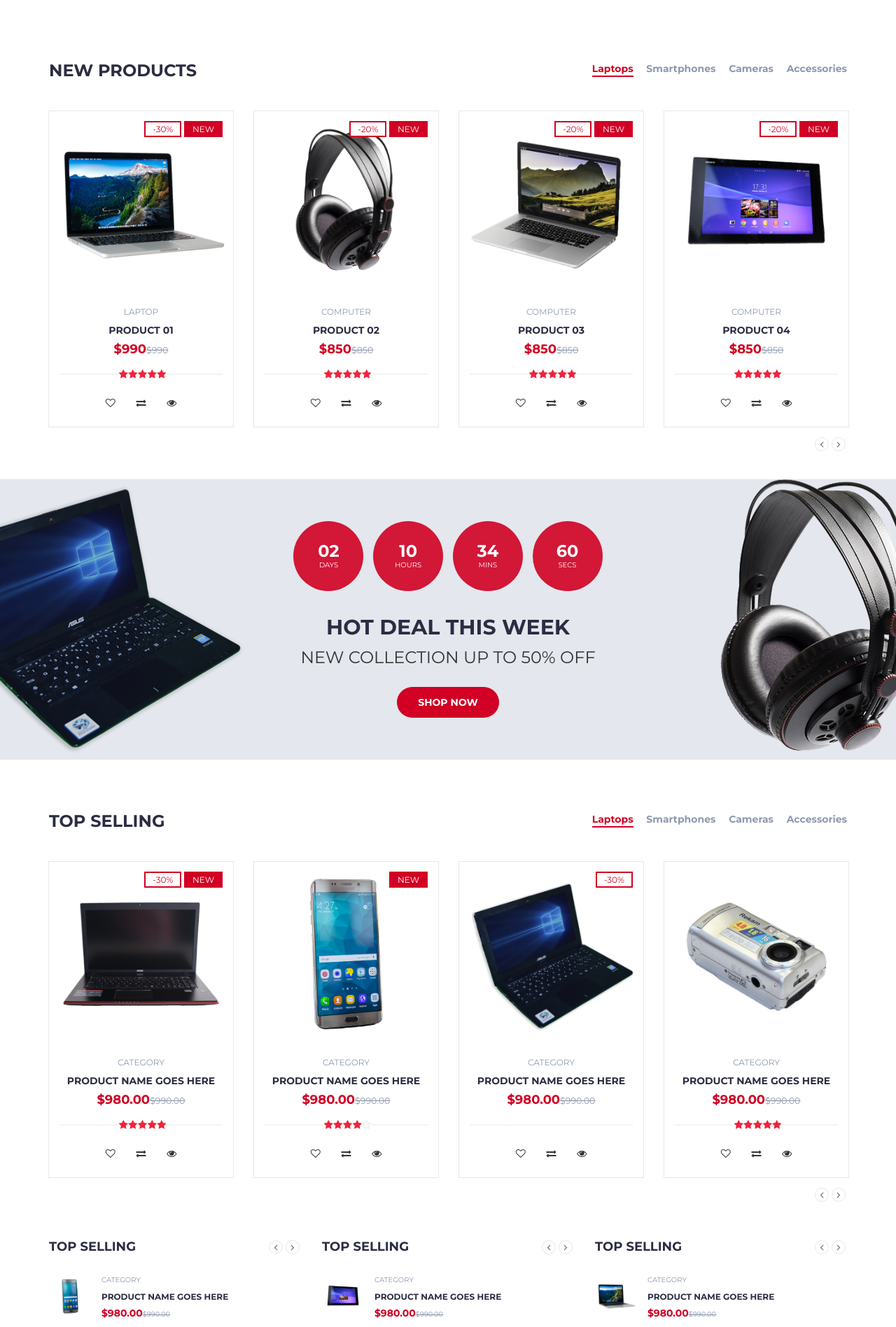
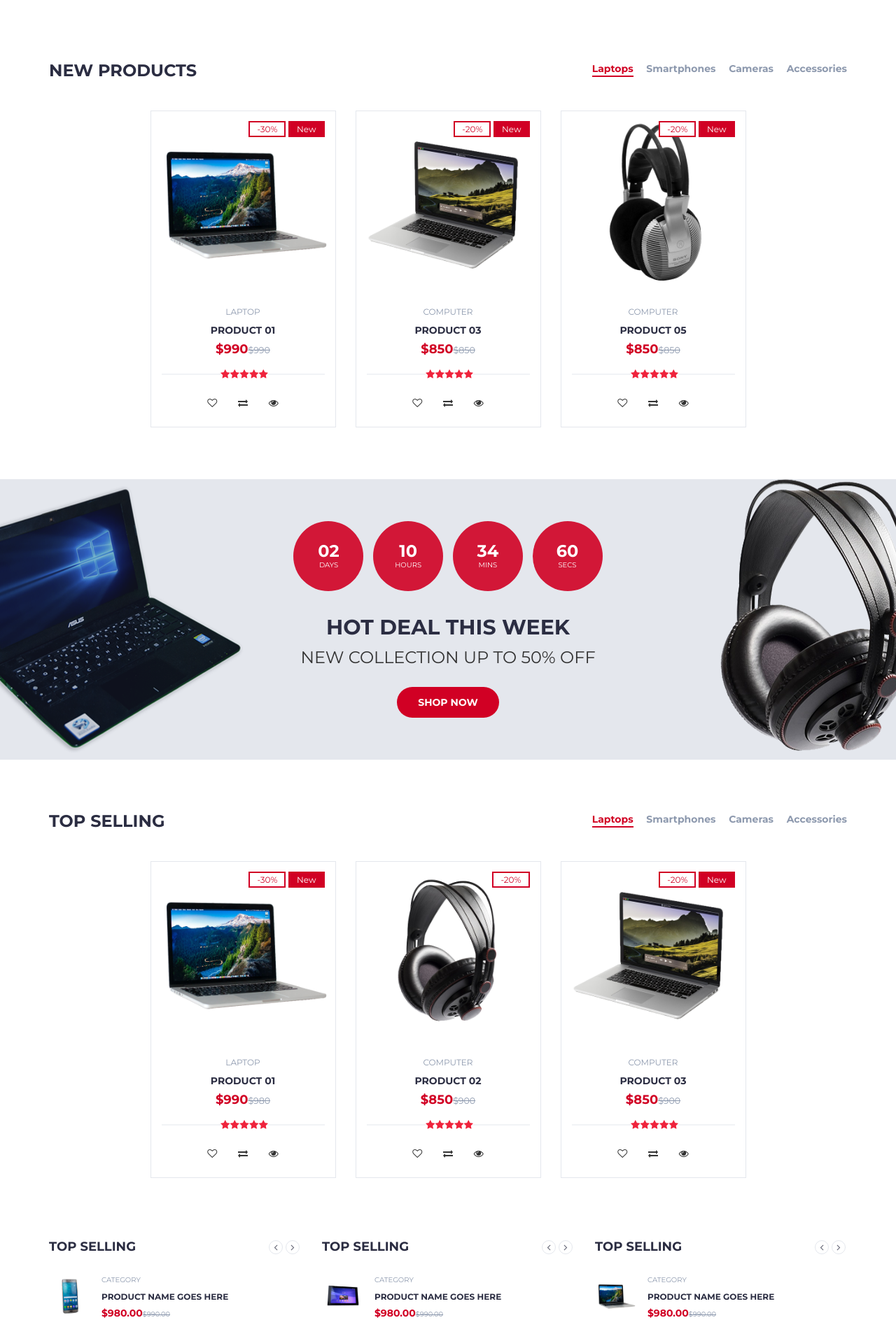
Before and after one commit to sabbirhasaann/eCommerce-django, a Django app: page / in a window 1280 px wide. Shown: the part 494-2391 px from the top of the page at 70% size. Run offline with Django 5.2, Linux system fonts and the light colour scheme; some libraries are stand-ins or nearby versions.

Commit message:
top selling product section now fetching data from dummy products

```diff
--- a/app01/views.py
+++ b/app01/views.py
@@ -18,77 +18,89 @@ dummy_products = [
         "name": "Product 01",
         "label": {
             "sale": "-30%",
-            "isnew": "NEW"
+            "isnew": True
         },
         "category": "Laptop",
         "price": {
             "new": 990,
             "old": 980
         },
-        "rating": 5
+        "rating": 5,
+        "topselling": True
     },
     {
         "image": "product02.png",
         "name": "Product 02",
         "label": {
             "sale": "-20%",
-            "isnew": "NEW"
+            "isnew": False
         },
         "category": "Computer",
         "price": {
             "new": 850,
             "old": 900
         },
-        "rating": 4
+        "rating": 4,
+        "topselling": True,
     },
     {
         "image": "product03.png",
         "name": "Product 03",
         "label": {
             "sale": "-20%",
-            "isnew": "NEW"
+            "isnew": True
         },
         "category": "Computer",
         "price": {
             "new": 850,
             "old": 900
         },
-        "rating": 4
+        "rating": 4,
+        "topselling":True,
     },
     {
         "image": "product04.png",
         "name": "Product 04",
         "label": {
             "sale": "-20%",
-            "isnew": "NEW"
+            "isnew": False
         },
         "category": "Computer",
         "price": {
             "new": 850,
             "old": 900
         },
-        "rating": 4
+        "rating": 4,
+        "topselling": False,
     },
     {
         "image": "product05.png",
         "name": "Product 05",
         "label": {
             "sale": "-20%",
-            "isnew": "NEW"
+            "isnew": True
         },
         "category": "Computer",
         "price": {
             "new": 850,
             "old": 900
         },
-        "rating": 4
+        "rating": 4,
+        "topselling": False
     },
 
 ]
+
+new_dummy_products = [product for product in dummy_products if product["label"]["isnew"]]
+topselling_dummy_products = [product for product in dummy_products if product.get("topselling", False)]
 
 def page01(request):
     return HttpResponse('Class 01 running')
 
 def index(request):
     """Main html File"""
-    return render(request, "index.html", {"products": dummy_products})
+    return render(request, "index.html",
+                  {
+                    "products": new_dummy_products,
+                    "topproducts": topselling_dummy_products,
+                  })
--- a/templates/new_product_section.html
+++ b/templates/new_product_section.html
@@ -43,7 +43,7 @@
                       <img src="{% static './img/' %}{{ product.image }}" alt="{{ product.name }}" />
                       <div class="product-label">
                         <span class="sale">{{ product.label.sale }}</span>
-                        <span class="new">{{ product.label.isnew }}</span>
+                        <span class="new">{% if product.label.isnew %}New{% endif %}</span>
                       </div>
                     </div>
                     <div class="product-body">
--- a/templates/top_selling_products.html
+++ b/templates/top_selling_products.html
@@ -36,19 +36,22 @@
             <!-- tab -->
             <div id="tab2" class="tab-pane fade in active">
               <div class="products-slick" data-nav="#slick-nav-2">
+                {% for product in topproducts %}
                   <!-- product -->
                   <div class="product">
                     <div class="product-img">
-                    <img src="{% static './img/product06.png' %}" alt="" />
+                      <img src="{% static './img/' %}{{ product.image }}" alt="{{ product.name }}" />
                       <div class="product-label">
-                      <span class="sale">-30%</span>
-                      <span class="new">NEW</span>
+                        <span class="sale">{{ product.label.sale }}</span>
+                        {% if product.label.isnew %}
+                          <span class="new">New</span>
+                        {% endif %}
                       </div>
                     </div>
                     <div class="product-body">
-                    <p class="product-category">Category</p>
-                    <h3 class="product-name"><a href="#">product name goes here</a></h3>
-                    <h4 class="product-price">$980.00<del class="product-old-price">$990.00</del></h4>
+                      <p class="product-category">{{ product.category }}</p>
+                      <h3 class="product-name"><a href="#">{{ product.name }}</a></h3>
+                      <h4 class="product-price">${{ product.price.new }}<del class="product-old-price">${{ product.price.old }}</del></h4>
                       <div class="product-rating">
                         <i class="fa fa-star"></i>
                         <i class="fa fa-star"></i>
@@ -67,118 +70,7 @@
                     </div>
                   </div>
                   <!-- /product -->
-
-                <!-- product -->
-                <div class="product">
-                  <div class="product-img">
-                    <img src="{% static './img/product07.png' %}" alt="" />
-                    <div class="product-label">
-                      <span class="new">NEW</span>
-                    </div>
-                  </div>
-                  <div class="product-body">
-                    <p class="product-category">Category</p>
-                    <h3 class="product-name"><a href="#">product name goes here</a></h3>
-                    <h4 class="product-price">$980.00<del class="product-old-price">$990.00</del></h4>
-                    <div class="product-rating">
-                      <i class="fa fa-star"></i>
-                      <i class="fa fa-star"></i>
-                      <i class="fa fa-star"></i>
-                      <i class="fa fa-star"></i>
-                      <i class="fa fa-star-o"></i>
-                    </div>
-                    <div class="product-btns">
-                      <button class="add-to-wishlist"><i class="fa fa-heart-o"></i><span class="tooltipp">add to wishlist</span></button>
-                      <button class="add-to-compare"><i class="fa fa-exchange"></i><span class="tooltipp">add to compare</span></button>
-                      <button class="quick-view"><i class="fa fa-eye"></i><span class="tooltipp">quick view</span></button>
-                    </div>
-                  </div>
-                  <div class="add-to-cart">
-                    <button class="add-to-cart-btn"><i class="fa fa-shopping-cart"></i> add to cart</button>
-                  </div>
-                </div>
-                <!-- /product -->
-
-                <!-- product -->
-                <div class="product">
-                  <div class="product-img">
-                    <img src="{% static './img/product08.png' %}" alt="" />
-                    <div class="product-label">
-                      <span class="sale">-30%</span>
-                    </div>
-                  </div>
-                  <div class="product-body">
-                    <p class="product-category">Category</p>
-                    <h3 class="product-name"><a href="#">product name goes here</a></h3>
-                    <h4 class="product-price">$980.00<del class="product-old-price">$990.00</del></h4>
-                    <div class="product-rating"></div>
-                    <div class="product-btns">
-                      <button class="add-to-wishlist"><i class="fa fa-heart-o"></i><span class="tooltipp">add to wishlist</span></button>
-                      <button class="add-to-compare"><i class="fa fa-exchange"></i><span class="tooltipp">add to compare</span></button>
-                      <button class="quick-view"><i class="fa fa-eye"></i><span class="tooltipp">quick view</span></button>
-                    </div>
-                  </div>
-                  <div class="add-to-cart">
-                    <button class="add-to-cart-btn"><i class="fa fa-shopping-cart"></i> add to cart</button>
-                  </div>
-                </div>
-                <!-- /product -->
-
-                <!-- product -->
-                <div class="product">
-                  <div class="product-img">
-                    <img src="{% static './img/product09.png' %}" alt="" />
-                  </div>
-                  <div class="product-body">
-                    <p class="product-category">Category</p>
-                    <h3 class="product-name"><a href="#">product name goes here</a></h3>
-                    <h4 class="product-price">$980.00<del class="product-old-price">$990.00</del></h4>
-                    <div class="product-rating">
-                      <i class="fa fa-star"></i>
-                      <i class="fa fa-star"></i>
-                      <i class="fa fa-star"></i>
-                      <i class="fa fa-star"></i>
-                      <i class="fa fa-star"></i>
-                    </div>
-                    <div class="product-btns">
-                      <button class="add-to-wishlist"><i class="fa fa-heart-o"></i><span class="tooltipp">add to wishlist</span></button>
-                      <button class="add-to-compare"><i class="fa fa-exchange"></i><span class="tooltipp">add to compare</span></button>
-                      <button class="quick-view"><i class="fa fa-eye"></i><span class="tooltipp">quick view</span></button>
-                    </div>
-                  </div>
-                  <div class="add-to-cart">
-                    <button class="add-to-cart-btn"><i class="fa fa-shopping-cart"></i> add to cart</button>
-                  </div>
-                </div>
-                <!-- /product -->
-
-                <!-- product -->
-                <div class="product">
-                  <div class="product-img">
-                    <img src="{% static './img/product01.png' %}" alt="" />
-                  </div>
-                  <div class="product-body">
-                    <p class="product-category">Category</p>
-                    <h3 class="product-name"><a href="#">product name goes here</a></h3>
-                    <h4 class="product-price">$980.00<del class="product-old-price">$990.00</del></h4>
-                    <div class="product-rating">
-                      <i class="fa fa-star"></i>
-                      <i class="fa fa-star"></i>
-                      <i class="fa fa-star"></i>
-                      <i class="fa fa-star"></i>
-                      <i class="fa fa-star"></i>
-                    </div>
-                    <div class="product-btns">
-                      <button class="add-to-wishlist"><i class="fa fa-heart-o"></i><span class="tooltipp">add to wishlist</span></button>
-                      <button class="add-to-compare"><i class="fa fa-exchange"></i><span class="tooltipp">add to compare</span></button>
-                      <button class="quick-view"><i class="fa fa-eye"></i><span class="tooltipp">quick view</span></button>
-                    </div>
-                  </div>
-                  <div class="add-to-cart">
-                    <button class="add-to-cart-btn"><i class="fa fa-shopping-cart"></i> add to cart</button>
-                  </div>
-                </div>
-                <!-- /product -->
+                {% endfor %}
               </div>
               <div id="slick-nav-2" class="products-slick-nav"></div>
             </div>
```
Lines whose indentation alone changed are shown as unchanged.
